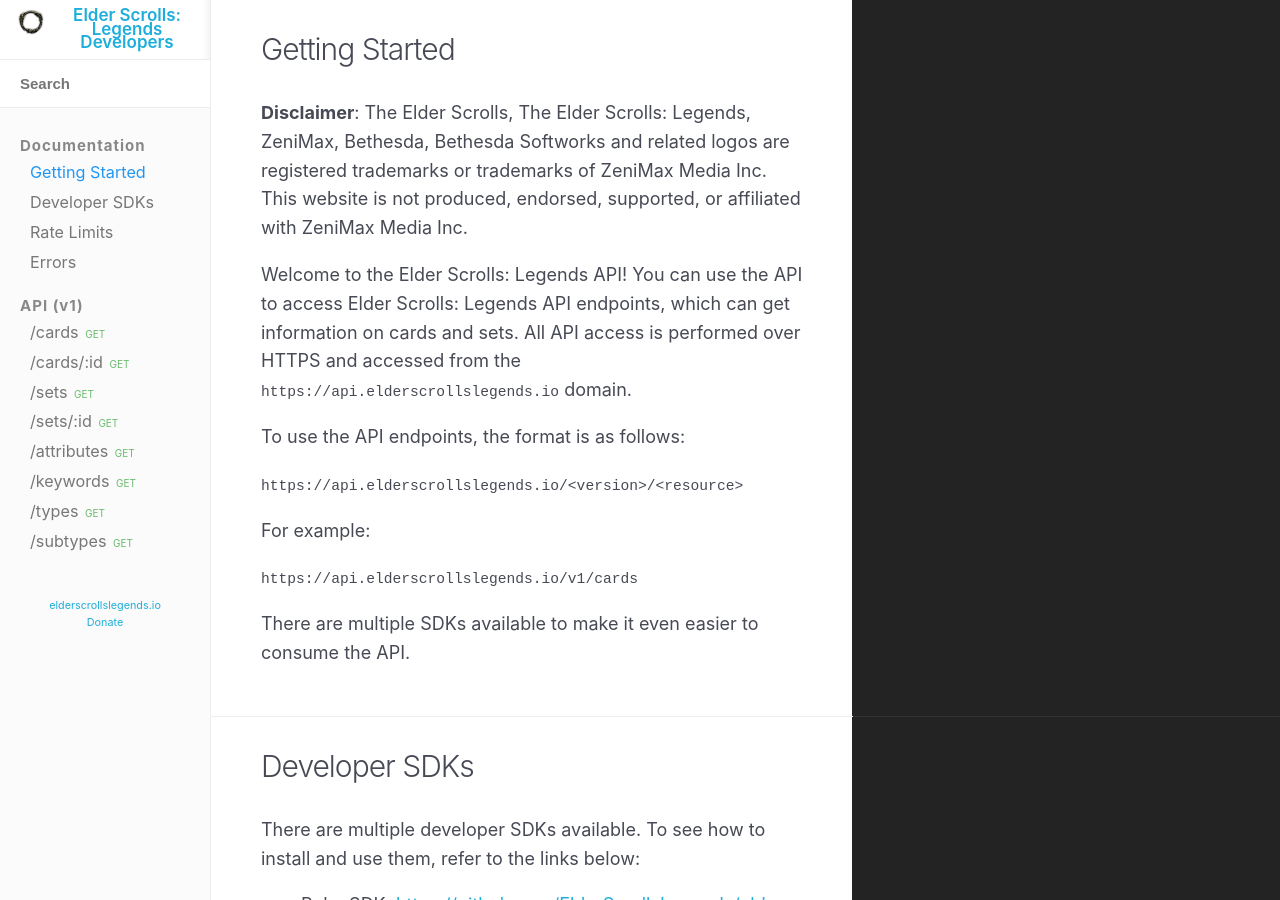
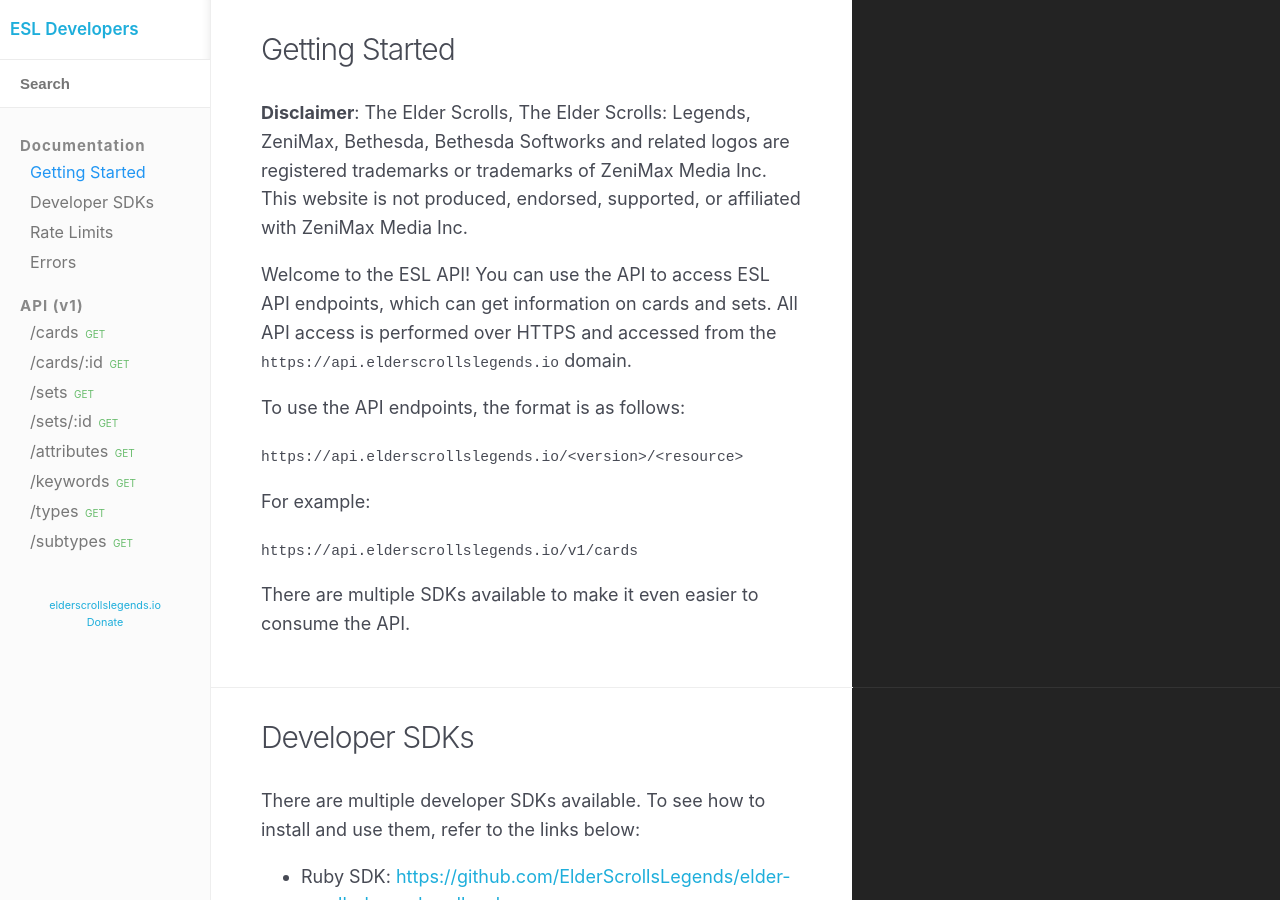
Before and after one commit to ElderScrollsLegends/elder-scrolls-legends-docs, a Jekyll site: the page built from index.html, in a window 1280 px wide and 900 px high. Built offline with Jekyll 4.4.1, drawn with Linux system fonts in a browser that asks for light colours; nearby versions of some CDN libraries.

Commit message:
Change some keywords

```diff
--- a/_config.yml
+++ b/_config.yml
@@ -1,8 +1,8 @@
 # ----
 # Site
 
-title: "Elder Scrolls: Legends API Documentation"
-description: "Documentation for the Elder Scrolls: Legends API at elderscrollslegends.io"
+title: "ESL API Documentation"
+description: "Documentation for the ESL API at elderscrollslegends.io"
 url: https://docs.elderscrollslegends.io
 google_analytics_key:
 permalink: pretty
--- a/_layouts/default.html
+++ b/_layouts/default.html
@@ -22,10 +22,9 @@
 	</head>
 	<body>
 		<header>
-			<h1>
+			<h1 style="padding: 0 10px">
 				<a class="logo" href="https://elderscrollslegends.io">
-					<img src="/images/logo.png" height="40" alt="{{ site.title }} logo">
-					<span>Elder Scrolls: Legends Developers</span>
+					<span>ESL Developers</span>
 				</a>
 				<button type="button" class="open-nav" id="open-nav"></button>
 			</h1>
```
Also changed, not shown: _documentation/getting_started.md (+1 -1 lines).
